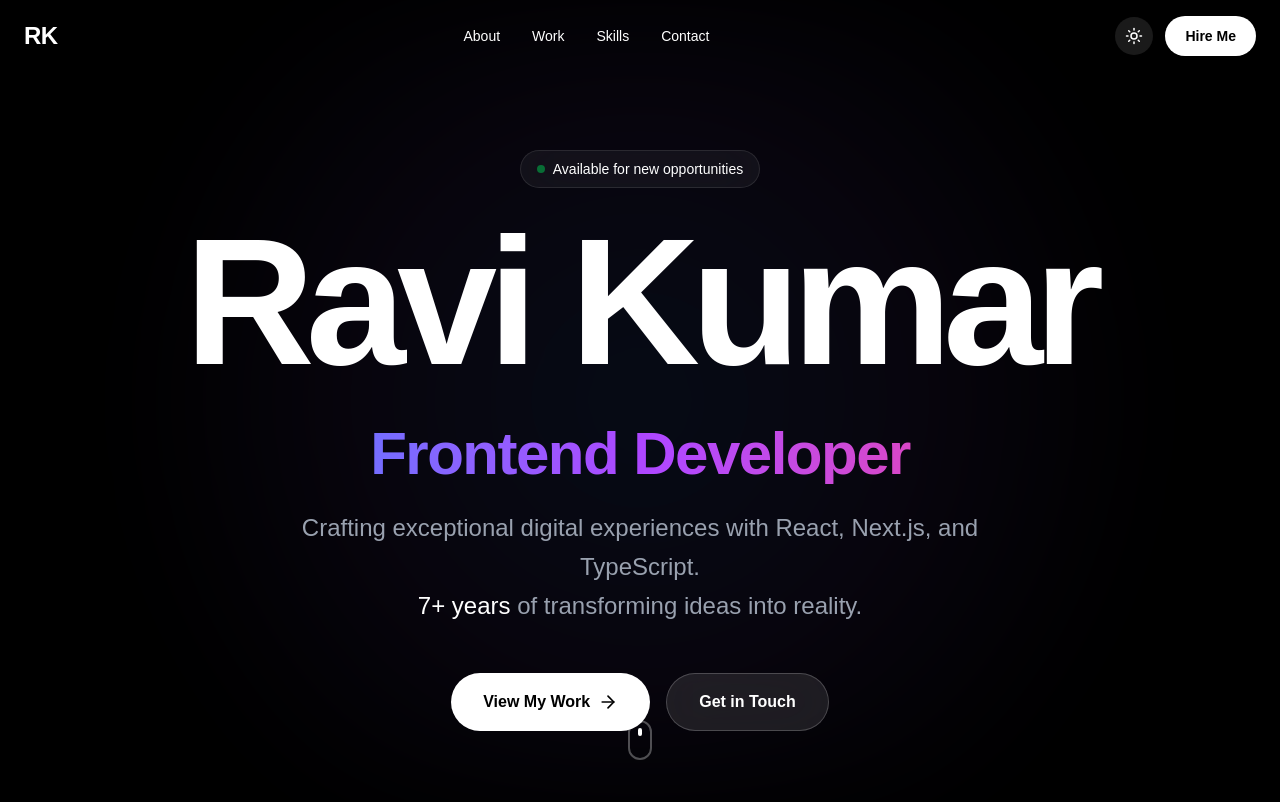
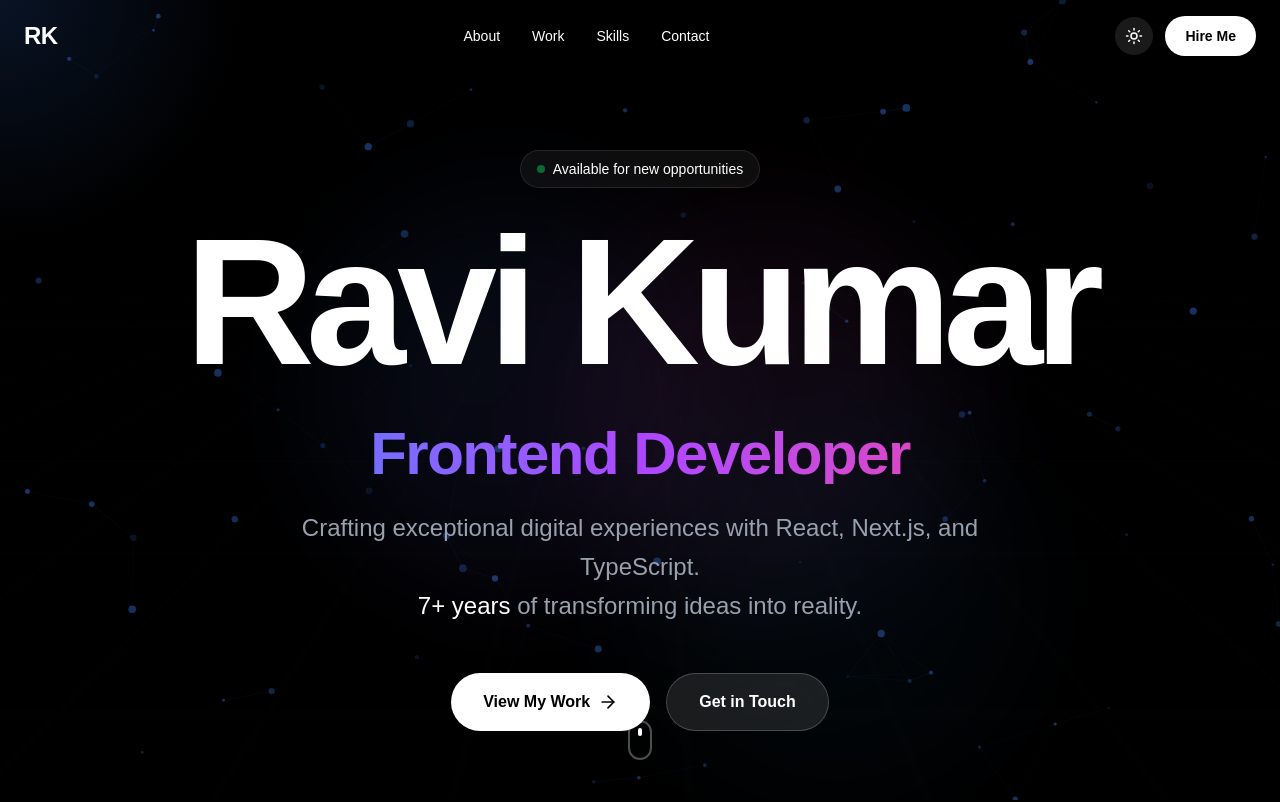
Before and after one commit to ravi7284007/ravi_portfolio, a Next.js app: page / in a window 1280 px wide. Shown: the top 802 px of the page. Built offline with nearby package versions, Linux system fonts and the light colour scheme.

Commit message:
updating the particles effect on banner

```diff
--- a/app/page.js
+++ b/app/page.js
@@ -5,6 +5,8 @@ import Image from 'next/image';
 export default function Portfolio() {
   const [scrollY, setScrollY] = useState(0);
   const [isDark, setIsDark] = useState(true);
+  const [mousePosition, setMousePosition] = useState({ x: 0, y: 0 });
+  const canvasRef = useRef(null);
 
   useEffect(() => {
     const handleScroll = () => {
@@ -13,6 +15,108 @@ export default function Portfolio() {
     window.addEventListener('scroll', handleScroll, { passive: true });
     return () => window.removeEventListener('scroll', handleScroll);
   }, []);
+
+  // Mouse movement effect
+  useEffect(() => {
+    const handleMouseMove = (e) => {
+      setMousePosition({
+        x: (e.clientX / window.innerWidth) * 100,
+        y: (e.clientY / window.innerHeight) * 100,
+      });
+    };
+    window.addEventListener('mousemove', handleMouseMove);
+    return () => window.removeEventListener('mousemove', handleMouseMove);
+  }, []);
+
+  // Particle effect
+  useEffect(() => {
+    const canvas = canvasRef.current;
+    if (!canvas) return;
+
+    const ctx = canvas.getContext('2d');
+    canvas.width = window.innerWidth;
+    canvas.height = window.innerHeight;
+
+    const particles = [];
+    const particleCount = 80;
+
+    class Particle {
+      constructor() {
+        this.x = Math.random() * canvas.width;
+        this.y = Math.random() * canvas.height;
+        this.size = Math.random() * 3 + 1;
+        this.speedX = Math.random() * 0.5 - 0.25;
+        this.speedY = Math.random() * 0.5 - 0.25;
+        this.opacity = Math.random() * 0.5 + 0.2;
+      }
+
+      update() {
+        this.x += this.speedX;
+        this.y += this.speedY;
+
+        if (this.x > canvas.width) this.x = 0;
+        if (this.x < 0) this.x = canvas.width;
+        if (this.y > canvas.height) this.y = 0;
+        if (this.y < 0) this.y = canvas.height;
+      }
+
+      draw() {
+        ctx.fillStyle = isDark
+          ? `rgba(59, 130, 246, ${this.opacity})`
+          : `rgba(99, 102, 241, ${this.opacity})`;
+        ctx.beginPath();
+        ctx.arc(this.x, this.y, this.size, 0, Math.PI * 2);
+        ctx.fill();
+      }
+    }
+
+    for (let i = 0; i < particleCount; i++) {
+      particles.push(new Particle());
+    }
+
+    function connectParticles() {
+      for (let i = 0; i < particles.length; i++) {
+        for (let j = i + 1; j < particles.length; j++) {
+          const dx = particles[i].x - particles[j].x;
+          const dy = particles[i].y - particles[j].y;
+          const distance = Math.sqrt(dx * dx + dy * dy);
+
+          if (distance < 120) {
+            ctx.strokeStyle = isDark
+              ? `rgba(59, 130, 246, ${0.15 * (1 - distance / 120)})`
+              : `rgba(99, 102, 241, ${0.1 * (1 - distance / 120)})`;
+            ctx.lineWidth = 1;
+            ctx.beginPath();
+            ctx.moveTo(particles[i].x, particles[i].y);
+            ctx.lineTo(particles[j].x, particles[j].y);
+            ctx.stroke();
+          }
+        }
+      }
+    }
+
+    function animate() {
+      ctx.clearRect(0, 0, canvas.width, canvas.height);
+
+      particles.forEach((particle) => {
+        particle.update();
+        particle.draw();
+      });
+
+      connectParticles();
+      requestAnimationFrame(animate);
+    }
+
+    animate();
+
+    const handleResize = () => {
+      canvas.width = window.innerWidth;
+      canvas.height = window.innerHeight;
+    };
+
+    window.addEventListener('resize', handleResize);
+    return () => window.removeEventListener('resize', handleResize);
+  }, [isDark]);
 
   const heroOpacity = Math.max(0, 1 - scrollY / 600);
   const heroScale = Math.max(0.8, 1 - scrollY / 2000);
@@ -54,24 +158,75 @@ export default function Portfolio() {
 
       {/* Hero Section */}
       <section className="min-h-screen flex items-center justify-center relative overflow-hidden pt-20">
+        {/* Particle Canvas */}
+        <canvas
+          ref={canvasRef}
+          className="absolute inset-0 pointer-events-none"
+          style={{ opacity: 0.6 }}
+        />
+
+        {/* Mouse Follow Gradient */}
+        <div
+          className="absolute inset-0 pointer-events-none transition-opacity duration-300"
+          style={{
+            background: `radial-gradient(600px circle at ${mousePosition.x}% ${mousePosition.y}%, ${
+              isDark
+                ? 'rgba(59, 130, 246, 0.15)'
+                : 'rgba(99, 102, 241, 0.08)'
+            }, transparent 40%)`,
+          }}
+        />
+
+        {/* Animated Gradient Orbs */}
         <div className="absolute inset-0 overflow-hidden">
           <div
-            className="absolute inset-0 opacity-30"
+            className="absolute top-1/4 left-1/4 w-96 h-96 rounded-full opacity-20 blur-3xl"
             style={{
               background: isDark
-                ? 'radial-gradient(circle at 50% 50%, rgba(59, 130, 246, 0.3), rgba(139, 92, 246, 0.2), transparent 70%)'
-                : 'radial-gradient(circle at 50% 50%, rgba(59, 130, 246, 0.15), rgba(139, 92, 246, 0.1), transparent 70%)',
-              transform: `scale(${1 + scrollY * 0.001}) translateY(${scrollY * 0.3}px)`,
-              filter: 'blur(60px)',
+                ? 'linear-gradient(135deg, rgba(59, 130, 246, 0.4), rgba(139, 92, 246, 0.4))'
+                : 'linear-gradient(135deg, rgba(59, 130, 246, 0.2), rgba(139, 92, 246, 0.2))',
+              transform: `translate(${mousePosition.x * 0.05}px, ${mousePosition.y * 0.05}px) scale(${1 + scrollY * 0.001})`,
+              transition: 'transform 0.3s ease-out',
+            }}
+          />
+          <div
+            className="absolute bottom-1/4 right-1/4 w-96 h-96 rounded-full opacity-20 blur-3xl"
+            style={{
+              background: isDark
+                ? 'linear-gradient(135deg, rgba(236, 72, 153, 0.4), rgba(139, 92, 246, 0.4))'
+                : 'linear-gradient(135deg, rgba(236, 72, 153, 0.2), rgba(139, 92, 246, 0.2))',
+              transform: `translate(${-mousePosition.x * 0.03}px, ${-mousePosition.y * 0.03}px) scale(${1 + scrollY * 0.001})`,
+              transition: 'transform 0.3s ease-out',
+            }}
+          />
+          <div
+            className="absolute top-1/2 left-1/2 w-96 h-96 rounded-full opacity-10 blur-3xl"
+            style={{
+              background: isDark
+                ? 'linear-gradient(135deg, rgba(34, 211, 238, 0.4), rgba(59, 130, 246, 0.4))'
+                : 'linear-gradient(135deg, rgba(34, 211, 238, 0.2), rgba(59, 130, 246, 0.2))',
+              transform: `translate(${mousePosition.x * 0.04}px, ${mousePosition.y * 0.04}px) scale(${1 + scrollY * 0.001})`,
+              transition: 'transform 0.3s ease-out',
             }}
           />
         </div>
+
+        {/* Grid Pattern */}
+        <div
+          className={`absolute inset-0 opacity-[0.03] ${isDark ? '' : 'opacity-[0.02]'}`}
+          style={{
+            backgroundImage: `linear-gradient(${isDark ? 'rgba(255,255,255,0.1)' : 'rgba(0,0,0,0.1)'} 1px, transparent 1px), linear-gradient(90deg, ${isDark ? 'rgba(255,255,255,0.1)' : 'rgba(0,0,0,0.1)'} 1px, transparent 1px)`,
+            backgroundSize: '50px 50px',
+            transform: `perspective(500px) rotateX(60deg) scale(2) translateY(${scrollY * 0.1}px)`,
+          }}
+        />
 
         <div
           className="relative z-10 text-center px-6 max-w-6xl mx-auto"
           style={{
             opacity: heroOpacity,
-            transform: `scale(${heroScale}) translateY(${scrollY * 0.5}px)`,
+            transform: `scale(${heroScale}) translateY(${scrollY * 0.5}px) translate(${mousePosition.x * 0.01}px, ${mousePosition.y * 0.01}px)`,
+            transition: 'transform 0.1s ease-out',
           }}
         >
           <div className="mb-6">
@@ -154,13 +309,7 @@ export default function Portfolio() {
               <div className="absolute inset-0 bg-gradient-to-br from-blue-500 to-purple-500 rounded-[40px] blur-2xl opacity-20 group-hover:opacity-30 transition-opacity"></div>
               <div className="relative aspect-square rounded-[40px] bg-gradient-to-br from-blue-600 to-purple-600 flex items-end justify-start text-9xl font-black overflow-hidden">
                 <div className={`absolute inset-0 ${isDark ? 'bg-black/20' : 'bg-white/20'}`}></div>
-                <span className="relative z-10 bottom-0 p-3 text-2xl">Ravi Kumar</span>
-                <Image
-                  src="/IMG_20581.jpg"
-                  alt="Ravi Kumar"
-                  fill
-                  sizes="(max-width: 768px) 100vw, (max-width: 1200px) 50vw, 200px"
-                  style={{ objectFit: "cover" }}
+                <Image src="/IMG_20581.jpg" alt="Ravi Kumar" fill sizes="(max-width: 768px) 100vw, (max-width: 1200px) 50vw, 200px" style={{ objectFit: "cover" }}
                 />
               </div>
               <div className="absolute -bottom-4 -right-4 bg-green-500 text-white px-6 py-3 rounded-full font-bold text-sm shadow-2xl">
@@ -215,8 +364,8 @@ export default function Portfolio() {
               { name: 'JavaScript', level: 92 },
               { name: 'Redux', level: 85 },
               { name: 'Tailwind CSS', level: 93 },
-              { name: 'GraphQL', level: 80 },
-              { name: 'MongoDB', level: 75 }
+              { name: 'GraphQL', level: 50 },
+              { name: 'HTML/CSS', level: 95 }
             ].map((skill, index) => (
               <div
                 key={index}
```
